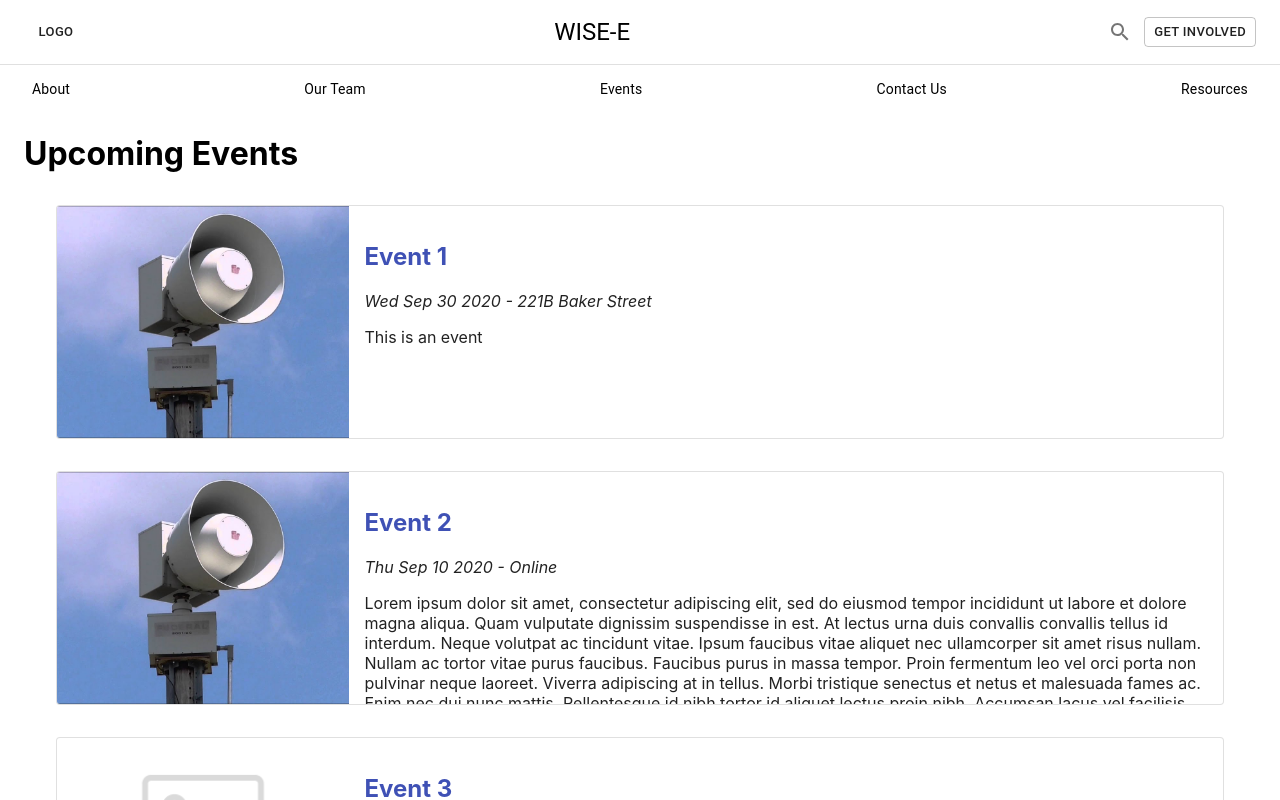
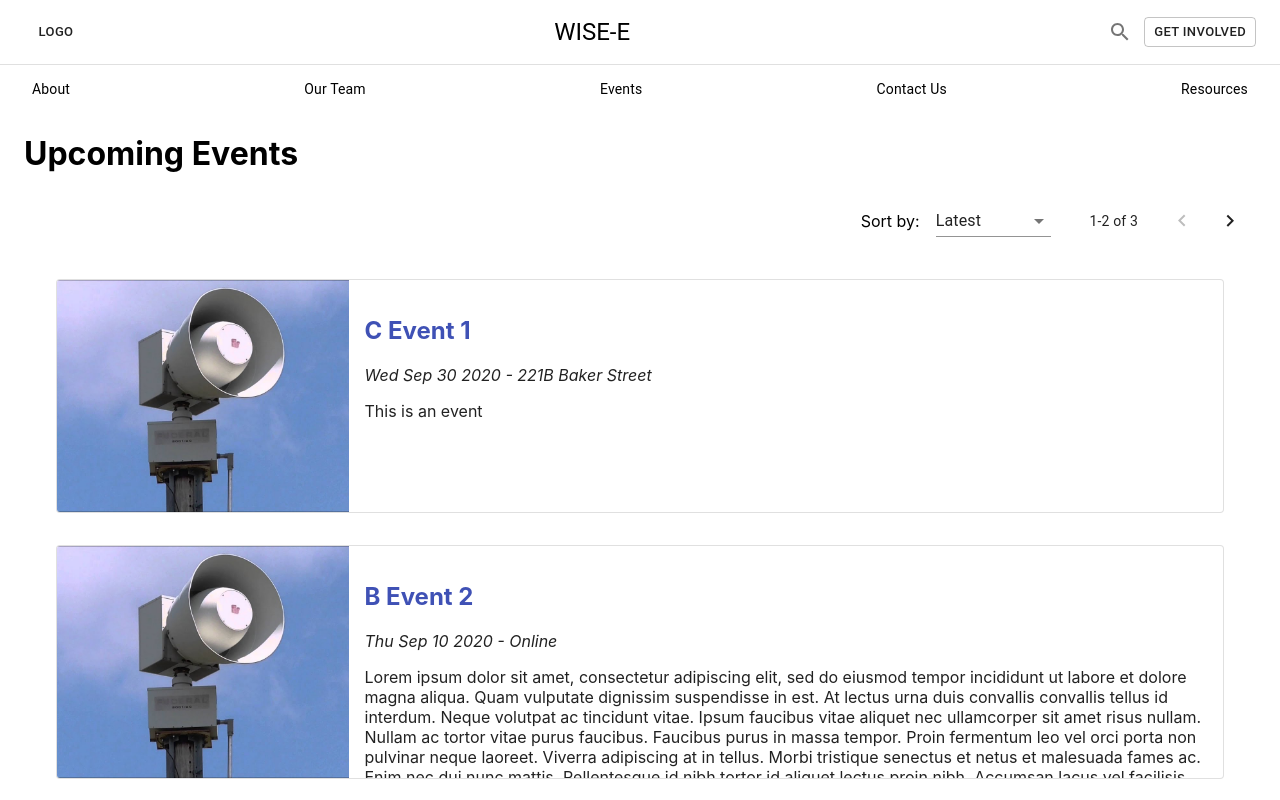
Before and after one commit to Hack4Impact-UMD/WISE-E, a React (Create React App) app: page /events in a window 1280 px wide. Shown: the top 800 px of the page. Built offline with nearby package versions, Linux system fonts and the light colour scheme.

Commit message:
Add event pagination and sorting

```diff
--- /dev/null
+++ b/src/components/Events/dummyData.js
@@ -0,0 +1,41 @@
+import placeholder from './placeholder.jpg';
+
+export const dummyEvents = [
+    {
+        title: 'C Event 1',
+        imageURI: placeholder,
+        date: new Date('2020-09-30'),
+        location: '221B Baker Street',
+        link: 'https://google.com',
+        content: 'This is an event',
+    },
+    {
+        title: 'B Event 2',
+        imageURI: placeholder,
+        date: new Date('2020-09-10'),
+        location: 'Online',
+        link: 'https://google.com',
+        content: `Lorem ipsum dolor sit amet, consectetur adipiscing elit, sed do eiusmod tempor incididunt ut
+        labore et dolore magna aliqua. Quam vulputate dignissim suspendisse in est. At lectus urna duis convallis
+        convallis tellus id interdum. Neque volutpat ac tincidunt vitae. Ipsum faucibus vitae aliquet nec ullamcorper
+        sit amet risus nullam. Nullam ac tortor vitae purus faucibus. Faucibus purus in massa tempor. Proin fermentum leo
+        vel orci porta non pulvinar neque laoreet. Viverra adipiscing at in tellus. Morbi tristique senectus et netus et
+        malesuada fames ac. Enim nec dui nunc mattis. Pellentesque id nibh tortor id aliquet lectus proin nibh. Accumsan
+        lacus vel facilisis volutpat est velit egestas dui. Vitae semper quis lectus nulla at. Cursus turpis massa tincidunt
+        dui ut ornare lectus. Non nisi est sit amet facilisis.
+        Lorem ipsum dolor sit amet, consectetur adipiscing elit, sed do eiusmod tempor incididunt ut
+        labore et dolore magna aliqua. Quam vulputate dignissim suspendisse in est. At lectus urna duis convallis
+        convallis tellus id interdum. Neque volutpat ac tincidunt vitae. Ipsum faucibus vitae aliquet nec ullamcorper
+        sit amet risus nullam. Nullam ac tortor vitae purus faucibus. Faucibus purus in massa tempor. Proin fermentum leo
+        vel orci porta non pulvinar neque laoreet. Viverra adipiscing at in tellus. Morbi tristique senectus et netus et
+        malesuada fames ac. Enim nec dui nunc mattis. Pellentesque id nibh tortor id aliquet lectus proin nibh. Accumsan
+        lacus vel facilisis volutpat est velit egestas dui. Vitae semper quis lectus nulla at. Cursus turpis massa tincidunt
+        dui ut ornare lectus. Non nisi est sit amet facilisis.`,
+    },
+    {
+        title: 'A Event 3',
+        date: new Date('2020-01-03'),
+        link: 'https://google.com',
+        content: 'This is also an event',
+    },
+];
--- a/src/components/Events/index.js
+++ b/src/components/Events/index.js
@@ -1,57 +1,89 @@
-import React from 'react';
-import { Container } from '@material-ui/core';
+import React, { useState, useEffect } from 'react';
+import { Container, TablePagination, Select, Box, Grid } from '@material-ui/core';
 import EventCard from './EventCard';
-import placeholder from './placeholder.jpg';
 
-const dummyEvents = [
-    {
-        title: 'Event 1',
-        imageURI: placeholder,
-        date: new Date('2020-09-30'),
-        location: '221B Baker Street',
-        link: 'https://google.com',
-        content: 'This is an event',
-    },
-    {
-        title: 'Event 2',
-        imageURI: placeholder,
-        date: new Date('2020-09-10'),
-        location: 'Online',
-        link: 'https://google.com',
-        content: `Lorem ipsum dolor sit amet, consectetur adipiscing elit, sed do eiusmod tempor incididunt ut
-        labore et dolore magna aliqua. Quam vulputate dignissim suspendisse in est. At lectus urna duis convallis
-        convallis tellus id interdum. Neque volutpat ac tincidunt vitae. Ipsum faucibus vitae aliquet nec ullamcorper
-        sit amet risus nullam. Nullam ac tortor vitae purus faucibus. Faucibus purus in massa tempor. Proin fermentum leo
-        vel orci porta non pulvinar neque laoreet. Viverra adipiscing at in tellus. Morbi tristique senectus et netus et
-        malesuada fames ac. Enim nec dui nunc mattis. Pellentesque id nibh tortor id aliquet lectus proin nibh. Accumsan
-        lacus vel facilisis volutpat est velit egestas dui. Vitae semper quis lectus nulla at. Cursus turpis massa tincidunt
-        dui ut ornare lectus. Non nisi est sit amet facilisis.
-        Lorem ipsum dolor sit amet, consectetur adipiscing elit, sed do eiusmod tempor incididunt ut
-        labore et dolore magna aliqua. Quam vulputate dignissim suspendisse in est. At lectus urna duis convallis
-        convallis tellus id interdum. Neque volutpat ac tincidunt vitae. Ipsum faucibus vitae aliquet nec ullamcorper
-        sit amet risus nullam. Nullam ac tortor vitae purus faucibus. Faucibus purus in massa tempor. Proin fermentum leo
-        vel orci porta non pulvinar neque laoreet. Viverra adipiscing at in tellus. Morbi tristique senectus et netus et
-        malesuada fames ac. Enim nec dui nunc mattis. Pellentesque id nibh tortor id aliquet lectus proin nibh. Accumsan
-        lacus vel facilisis volutpat est velit egestas dui. Vitae semper quis lectus nulla at. Cursus turpis massa tincidunt
-        dui ut ornare lectus. Non nisi est sit amet facilisis.`,
-    },
-    {
-        title: 'Event 3',
-        date: new Date('2020-01-03'),
-        link: 'https://google.com',
-        content: 'This is also an event',
-    },
-];
+import { dummyEvents } from './dummyData';
+
+const rowsPerPage = 2;
 
 /**
  * Events page
  */
 const Events = () => {
+
+    const [events, setEvents] = useState([]);
+    const [page, setPage] = useState(0);
+    const [sortingOption, setSortingOption] = useState('')
+
+    useEffect(() => {
+        // TODO: receive events from CMS
+        dummyEvents.sort((e1, e2) => e1.date < e2.date);
+        setEvents(dummyEvents);
+    }, []);
+
+    /**
+     * Sorts events by option
+     * @param {*} option
+     */
+    const sortEvents = (option) => {
+        switch (option) {
+            case 'latest':
+                // Sort by most recent event
+                setEvents(prev => {
+                    prev.sort((e1, e2) => e1.date < e2.date);
+                    return prev;
+                });
+                setSortingOption('latest');
+                break;
+            case 'alphabet':
+                // Sort by alphabetical
+                setEvents(prev => {
+                    prev.sort((e1, e2) => e1.title > e2.title);
+                    return prev;
+                });
+                setSortingOption('alphabet');
+                break;
+            default:
+                // no-op
+                break;
+        }
+    }
+
     return (
         <Container>
             <h1>Upcoming Events</h1>
-            {dummyEvents.map(event => <EventCard event={event} />)}
-        </Container>
+            <Grid container direction="row">
+                <Grid container item justify="flex-end" lg={10}>
+                    <Box display="flex" alignItems="center">
+                        <Box mr={2}>
+                            <span>Sort by:</span>
+                        </Box>
+                        <Select
+                            native
+                            value={sortingOption}
+                            onChange={e => sortEvents(e.target.value)}
+                        >
+                            <option value="latest">Latest</option>
+                            <option value="alphabet">Alphabetical</option>
+                        </Select>
+                    </Box>
+                </Grid>
+                <Grid container item justify="flex-end" lg={2}>
+                    <TablePagination
+                        component="div"
+                        count={events.length}
+                        page={page}
+                        onChangePage={(_, page) => setPage(page)}
+                        rowsPerPage={rowsPerPage}
+                        rowsPerPageOptions={[rowsPerPage]}
+                    />
+                </Grid>
+            </Grid>
+            {
+                events.slice(page * rowsPerPage, (page + 1) * rowsPerPage)
+                    .map(event => <EventCard event={event} />)
+            }
+        </Container >
     );
 }
 
```
